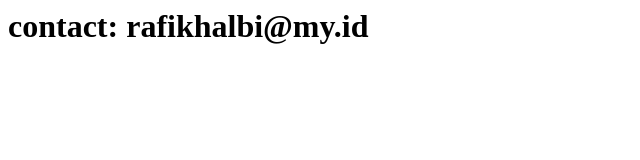
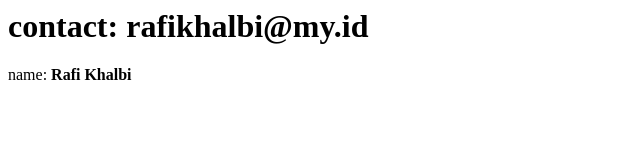
Before and after one commit to kyuuradev/kyuuradev.github.io, a plain HTML site: page index.html in a window 1280 px wide. Shown: the whole page, without its empty margins (0-640 px from the left). Drawn offline with Linux system fonts and the light colour scheme.

Commit message:
Update index.html

```diff
--- a/index.html
+++ b/index.html
@@ -1 +1,2 @@
 <h1>contact: rafikhalbi@my.id</h1>
+<p> name: <b>Rafi Khalbi</b></p>
```
